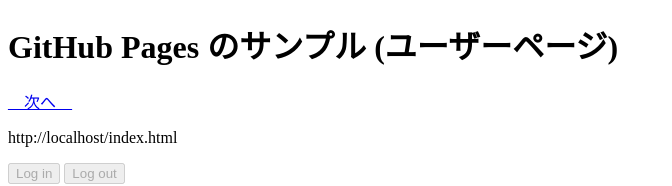
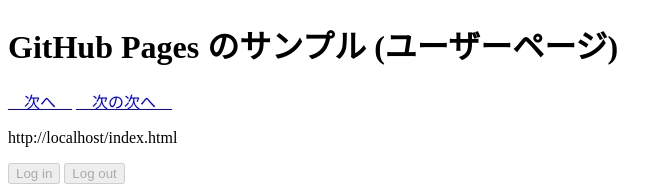
Before and after one commit to fukmul-satmal/fukmul-satmal.github.io, a plain HTML site: page index.html in a window 1280 px wide. Shown: the top 186 px of the page, without its empty margins (0-672 px from the left). Drawn offline with nearby package versions, Linux system fonts and the light colour scheme; a script that the page names is missing.

Commit message:
edit html

```diff
--- a/index.html
+++ b/index.html
@@ -24,6 +24,7 @@
 <main>
   <h1>GitHub Pages のサンプル (ユーザーページ)</h1>
   <a href="https://fukmul-satmal.github.io/ghpages_test_01/">__次へ__</a>
+  <a href="https://fukmul-satmal.github.io/angspa-test01/">__次の次へ__</a>
   <p id="current_url"></p>
 </main>
 
```
